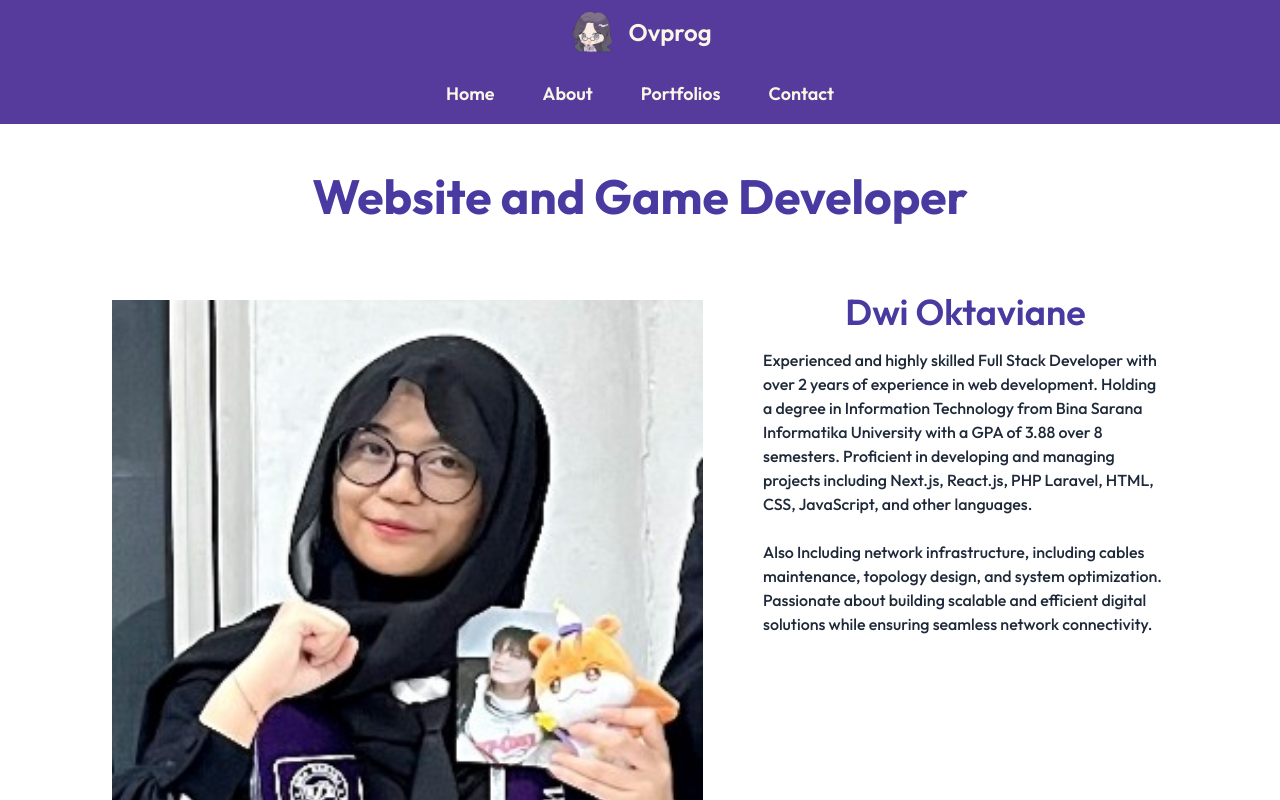
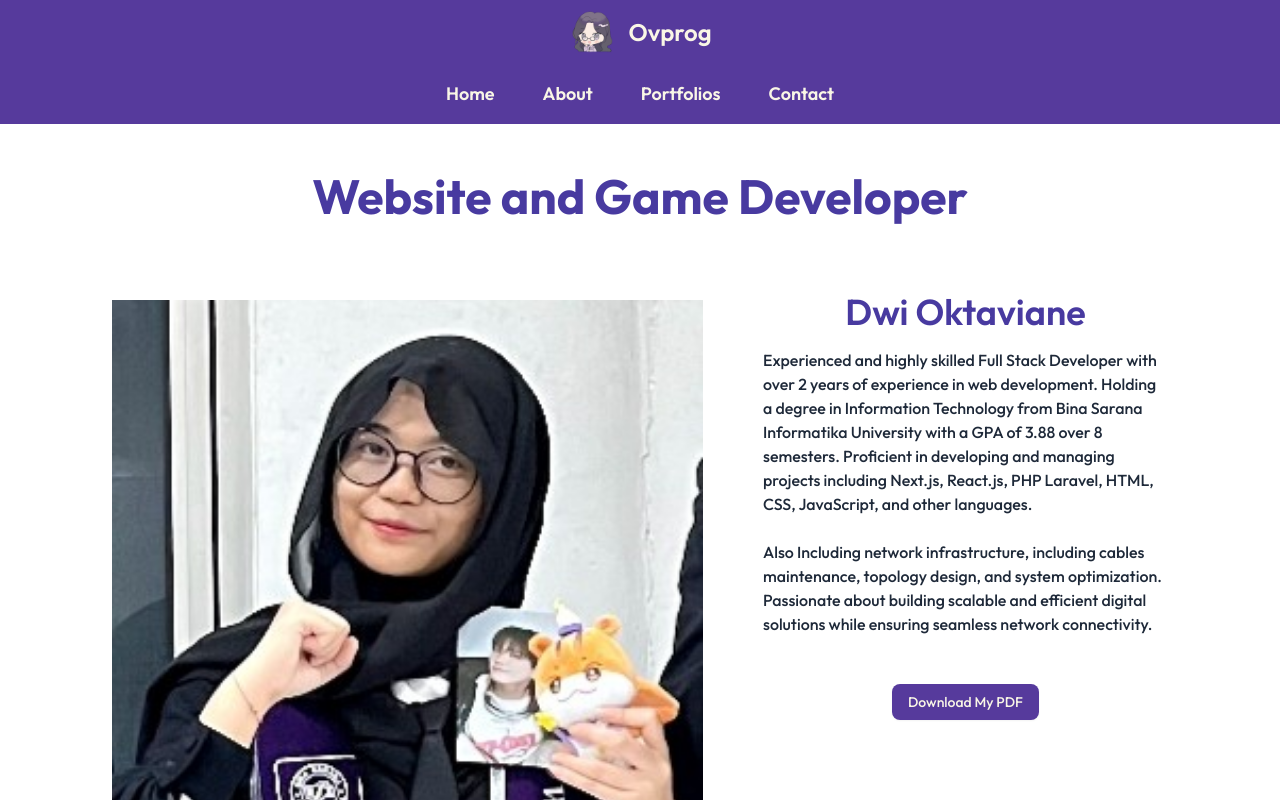
Before and after one commit to Viane910/portofolio-ovprog, a React (Vite) app: page /#/about in a window 1280 px wide. Shown: the top 800 px of the page. Built offline with nearby package versions, Linux system fonts and the light colour scheme; a web font is replaced by a local one.

Commit message:
Update #10
Download Button CV PDF

```diff
--- a/src/script/pages/about/about-page.jsx
+++ b/src/script/pages/about/about-page.jsx
@@ -2,6 +2,8 @@ import CertificateComp from '@/component/certificate-comp';
 import HeaderComp from '@/ui/header-comp';
 import FooterComp from '@/ui/footer-comp';
 import ProfilePicture from '../../../assets/images/me.jpeg';
+import CViane from '@/assets/pdf/CV_DWIOKTAVIANE.pdf';
+import { Button } from '@/components/ui/button';
 
 export default function AboutPage() {
   return (
@@ -12,11 +14,7 @@ export default function AboutPage() {
           Website and Game Developer
         </h1>
         <div className="container max-w-6xl p-6 mx-auto space-y-6 sm:space-y-12">
-          <a
-            rel="noopener noreferrer"
-            href="#"
-            className="block max-w-sm gap-3 mx-auto sm:max-w-full group hover:no-underline focus:no-underline lg:grid lg:grid-cols-12 dark:bg-gray-50"
-          >
+          <div className="block max-w-sm gap-3 mx-auto sm:max-w-full group hover:no-underline focus:no-underline lg:grid lg:grid-cols-12 dark:bg-gray-50">
             <img
               src={ProfilePicture}
               alt="Dwi Oktaviane"
@@ -38,8 +36,22 @@ export default function AboutPage() {
                 design, and system optimization. Passionate about building scalable and efficient
                 digital solutions while ensuring seamless network connectivity.
               </p>
+              <div className="flex justify-center p-8">
+                <Button
+                  variant="outline"
+                  className="bg-first text-third hover:bg-blue-400 border-none"
+                  onClick={() => {
+                    const link = document.createElement('a');
+                    link.href = CViane;
+                    link.download = 'Dwi-Oktaviane-CV.pdf';
+                    link.click();
+                  }}
+                >
+                  Download My PDF
+                </Button>
+              </div>
             </div>
-          </a>
+          </div>
         </div>
       </section>
 
```
Also changed, not shown: 1 other file (tests, documents, lock files or other folders).
